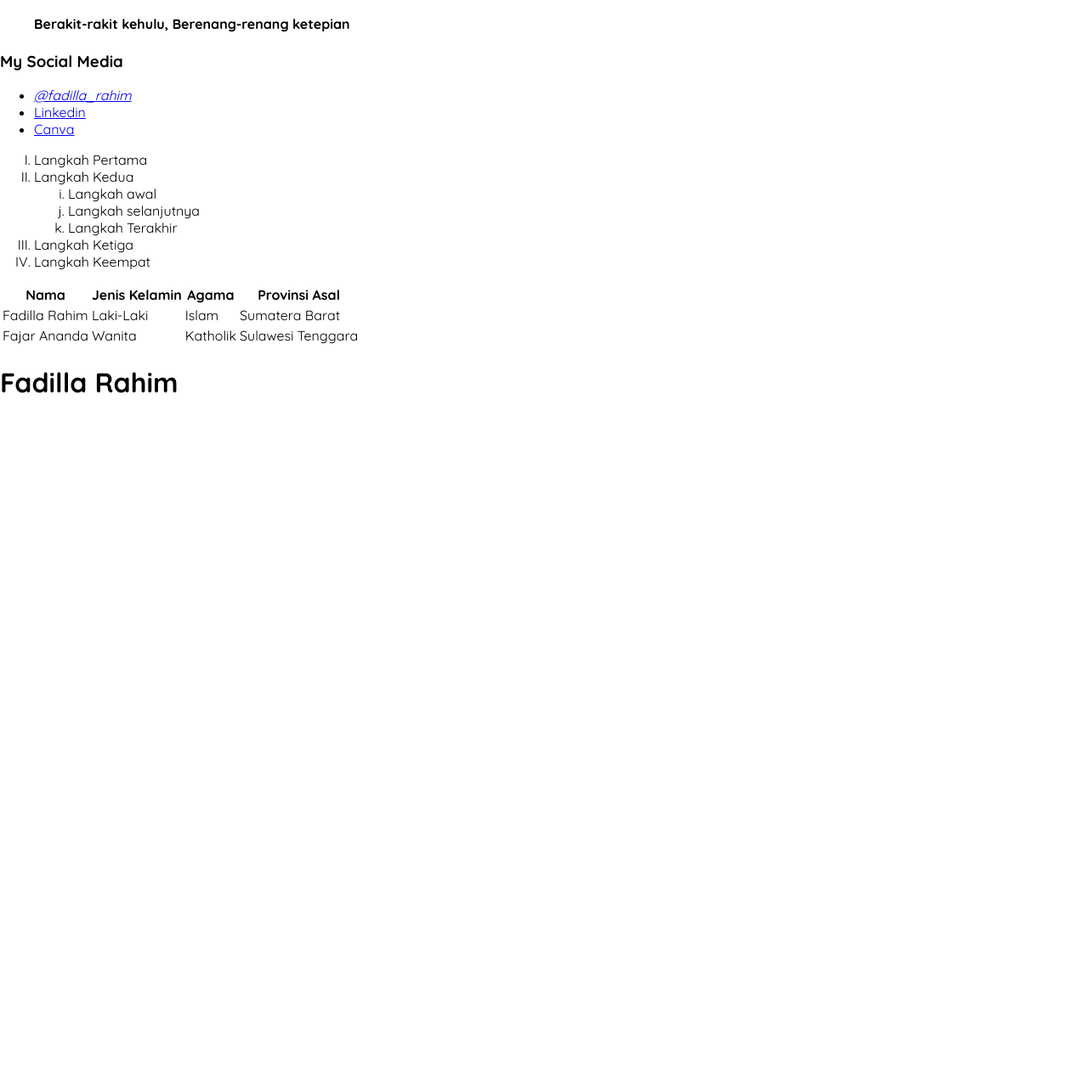
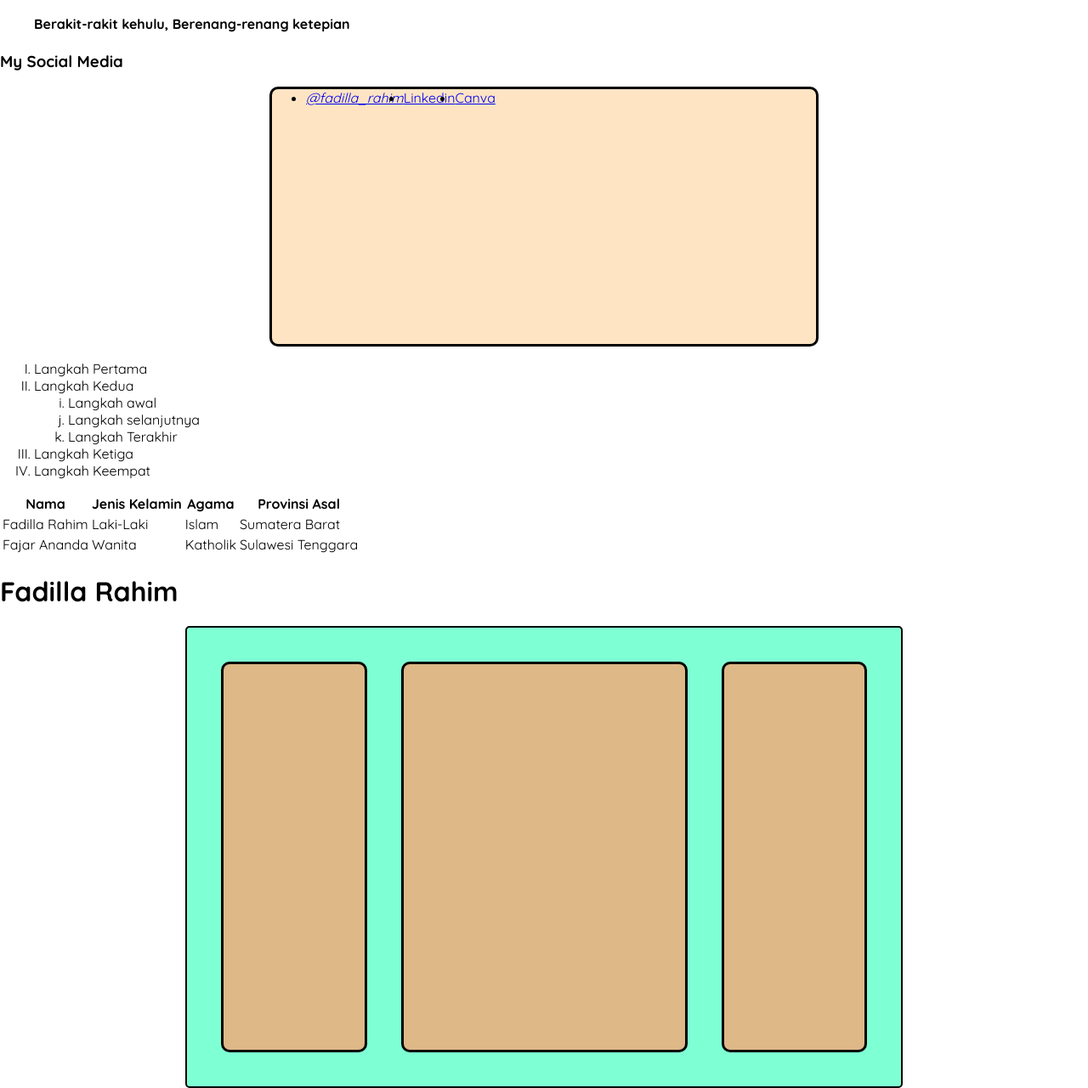
Before and after one commit to fadillarahim/bandungs-web, a plain HTML site: page cadangan.html in a window 1280 px wide. Shown: the part 301-1582 px from the top of the page at 85% size. Before the commit the page ends 800 px from the top, so only its background shows below. Drawn offline with Linux system fonts and the light colour scheme.

Commit message:
bandungs web finish

```diff
--- a/assets/styles/cadanganCSS.css
+++ b/assets/styles/cadanganCSS.css
@@ -37,3 +37,48 @@ nav{
 nav ul{
     text-align: right;
 }
+
+.container{
+    display: flex;
+
+    width: 800px;
+    height: 500px;
+    margin: 0;
+    background-color: aquamarine;
+    margin: 0 auto;
+    border: 2px solid black;
+    border-radius: 5px;
+    padding: 20px;
+}
+
+.box{
+    background-color: burlywood;
+    border: 3px solid black;
+    border-radius: 10px;
+    margin: 20px;
+
+}
+
+.satu{
+    flex-grow: 1;
+}
+
+.dua{
+    flex-grow: 2;
+}
+
+.tiga{
+    flex-grow: 1;
+}
+
+.kotak{
+    display: flex;
+    flex-direction: row;
+
+    width: 600px;
+    height: 300px;
+    background-color: bisque;
+    margin: 0 auto;
+    border: 3px solid black;
+    border-radius: 10px;
+}
--- a/cadangan.html
+++ b/cadangan.html
@@ -48,12 +48,13 @@
     </blockquote>
 
     <h3>My Social Media</h3>
-    <ul>
+    <div>
+    <ul class="kotak">
         <li><em><a href="https://www.instagram.com/fadilla_rahim/">@fadilla_rahim</a></em></li>
         <li><a href="https://www.linkedin.com/in/fadilla-rahim-96034621b/">Linkedin</a></li>
         <li><a href="https://www.canva.com/your-projects">Canva</a></li>
     </ul>
-
+    </div>
     <ol type="I">
         <li>Langkah Pertama</li>
         <li>Langkah Kedua</li>
@@ -91,5 +92,13 @@
 
     <h1>Fadilla Rahim</h1>
 
+    <div class="container">
+
+        <div class="box satu"></div>
+        <div class="box dua"></div>
+        <div class="box tiga"></div>
+
+    </div>
+
 </body>
 </html>
```
